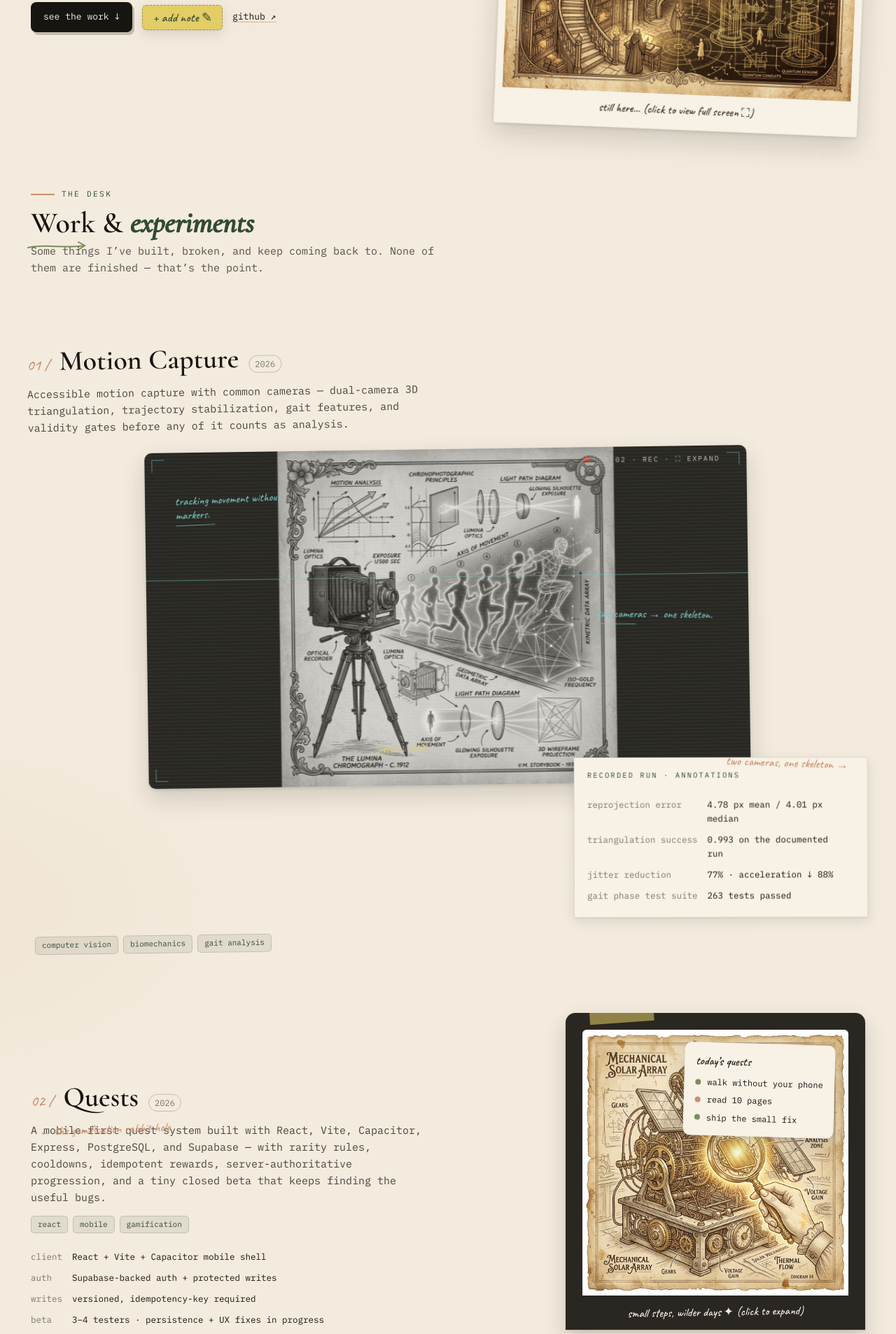
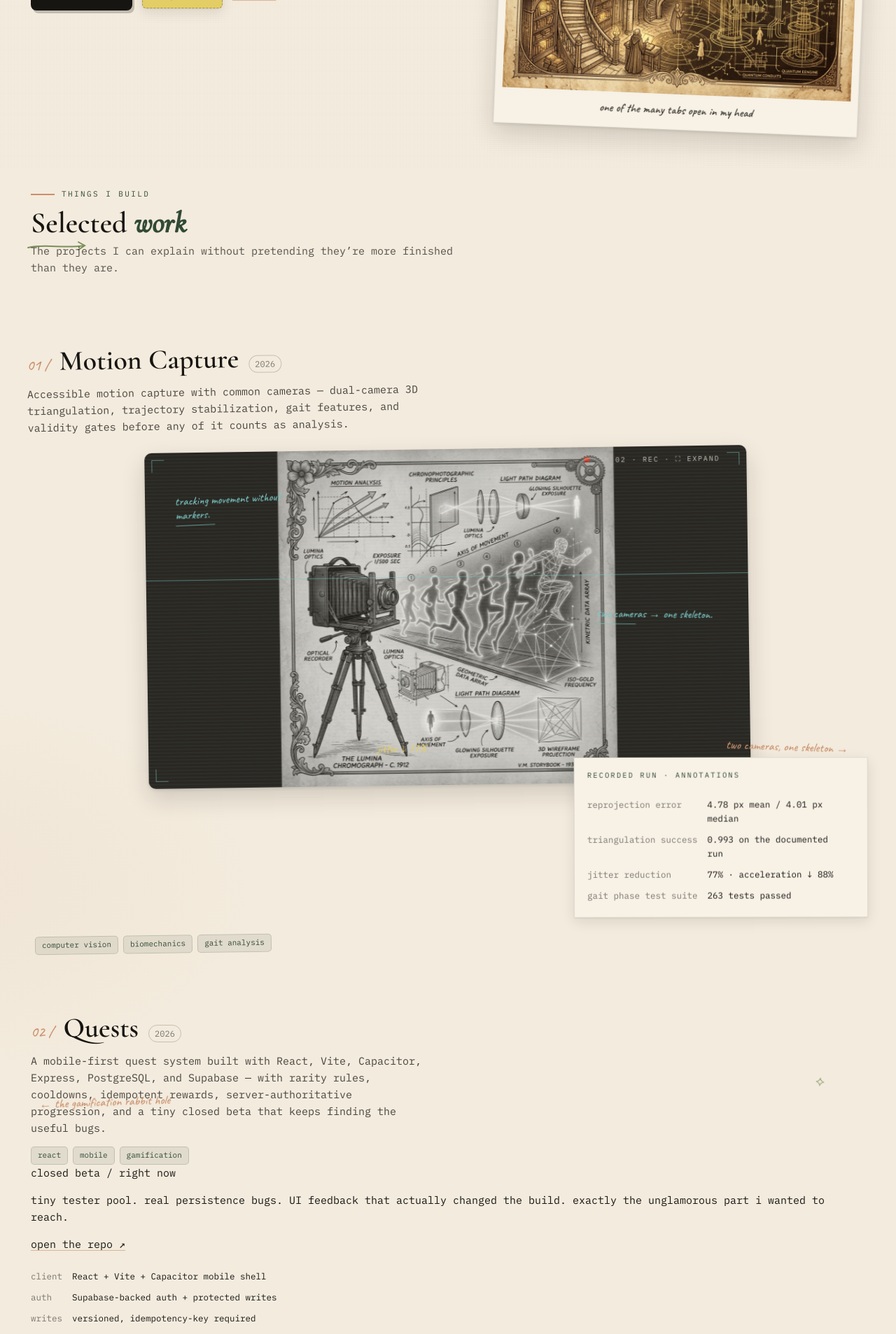
Before and after one commit to Mrudula-itsjuzme/portfolio-site, a React (Vite) app: page / in a window 1280 px wide. Shown: the part 560-2467 px from the top of the page at 70% size. Built offline with nearby package versions, Linux system fonts and the light colour scheme.

Commit message:
design: remove fake project visuals and make portfolio feel human

```diff
--- a/src/components/lab/LabPage.jsx
+++ b/src/components/lab/LabPage.jsx
@@ -137,7 +137,7 @@ function MocapProject({ p, index, onOpenLightbox }) {
         className="mocap-stage parallax-layer clickable-stage"
         style={{ marginTop: 26, cursor: "pointer" }}
         onClick={() => onOpenLightbox(0)}
-        title="Click to view full screen ⛶"
+        title="open image"
         data-magnetic
       >
         <span className="mocap-tag" aria-hidden="true">
@@ -215,70 +215,42 @@ function MocapProject({ p, index, onOpenLightbox }) {
 /* Project: Quests — cinematic / product                               */
 /* ------------------------------------------------------------------ */
 
-function QuestsProject({ p, index, onOpenLightbox }) {
+function QuestsProject({ p, index }) {
   const ref = useReveal();
   return (
     <article ref={ref} className="project project-quests reveal" aria-label={p.name}>
-      <div className="quests-wide">
-        <div>
       <div className="project-meta-row">
         <span className="project-index">{String(index).padStart(2, "0")} /</span>
         <h3 className="project-title">
-              <a href={p.github} target="_blank" rel="noreferrer">
-                {p.name}
-              </a>
+          <a href={p.github} target="_blank" rel="noreferrer">{p.name}</a>
         </h3>
         <span className="project-year">{p.year}</span>
       </div>
+
+      <div className="quests-real-grid">
+        <div>
           <p className="project-blurb">{p.blurb}</p>
           <div className="tag-row">
-            {p.tags.map((t) => (
-              <span className="tag" key={t}>
-                {t}
-              </span>
-            ))}
+            {p.tags.map((t) => <span className="tag" key={t}>{t}</span>)}
           </div>
+        </div>
+        <div className="product-note">
+          <span className="product-note-label">closed beta / right now</span>
+          <p>
+            tiny tester pool. real persistence bugs. UI feedback that actually changed the build.
+            exactly the unglamorous part i wanted to reach.
+          </p>
+          <a href={p.github} target="_blank" rel="noreferrer">open the repo ↗</a>
+        </div>
+      </div>
+
       <table className="fact-table">
         <tbody>
           {p.facts.map(([k, v]) => (
-                <tr key={k}>
-                  <td>{k}</td>
-                  <td>{v}</td>
-                </tr>
+            <tr key={k}><td>{k}</td><td>{v}</td></tr>
           ))}
         </tbody>
       </table>
-        </div>
-
-        <div
-          className="quests-frame clickable-stage"
-          data-magnetic
-          onClick={() => onOpenLightbox(1)}
-          style={{ cursor: "pointer" }}
-          title="Click to view full screen ⛶"
-        >
-          <span className="tape" style={{ left: "8%", top: -12, transform: "rotate(-4deg)" }} />
-          <img src={IMG.solar} alt={`Quests app scene — ${p.annotations[0]}`} />
-          <div className="quests-ui" aria-hidden="true">
-            <div className="ui-head">today’s quests</div>
-            <div className="ui-row"><span className="dot" /> walk without your phone</div>
-            <div className="ui-row"><span className="dot amber" /> read 10 pages</div>
-            <div className="ui-row"><span className="dot" /> ship the small fix</div>
-          </div>
-          <p
-            style={{
-              fontFamily: "var(--hand)",
-              color: "var(--cream)",
-              fontSize: 17,
-              textAlign: "center",
-              margin: "10px 0 12px",
-              transform: "rotate(-1deg)",
-            }}
-          >
-            {p.annotations[0]} ✦ (click to expand)
-          </p>
-        </div>
-      </div>
     </article>
   );
 }
@@ -371,70 +343,51 @@ function BlueprintSvg() {
   );
 }
 
-function ArchisProject({ p, index, onOpenLightbox }) {
+function ArchisProject({ p, index }) {
   const ref = useReveal();
   return (
     <article ref={ref} className="project project-archis reveal" aria-label={p.name}>
       <div className="project-meta-row">
         <span className="project-index">{String(index).padStart(2, "0")} /</span>
         <h3 className="project-title">
-          <a href={p.github} target="_blank" rel="noreferrer">
-            {p.name}
-          </a>
+          <a href={p.github} target="_blank" rel="noreferrer">{p.name}</a>
         </h3>
         <span className="project-year">{p.year}</span>
-        <a className="btn-quiet" href={p.demo} target="_blank" rel="noreferrer">
-          live prototype ↗
-        </a>
+        <a className="btn-quiet" href={p.demo} target="_blank" rel="noreferrer">prototype ↗</a>
       </div>
+
       <p className="project-blurb">{p.blurb}</p>
 
-      <div className="archis-strip" style={{ marginTop: 34 }}>
-        <div className="stage-card" data-magnetic>
-          <span className="stage-label">blueprint</span>
-          <BlueprintSvg />
+      <div className="archis-real-flow" aria-label="Archis workflow">
+        <div className="archis-step">
+          <span>01</span>
+          <strong>blueprint</strong>
+          <small>start with what the architect actually drew</small>
         </div>
-        <div className="stage-arrow" aria-hidden="true">→</div>
-        <div
-          className="stage-card clickable-stage"
-          style={{ transform: "rotate(0.8deg)", cursor: "pointer" }}
-          data-magnetic
-          onClick={() => onOpenLightbox(2)}
-          title="Click to view full screen ⛶"
-        >
-          <span className="stage-label">interpreted ⛶</span>
-          <img src={IMG.portfolio} alt="Interpreted architectural space from the blueprint" />
+        <div className="archis-flow-arrow">→</div>
+        <div className="archis-step">
+          <span>02</span>
+          <strong>interpret</strong>
+          <small>infer relationships, but keep uncertainty visible</small>
         </div>
-        <div className="stage-arrow" aria-hidden="true">→</div>
-        <div
-          className="stage-card clickable-stage"
-          style={{ transform: "rotate(-0.6deg)", cursor: "pointer" }}
-          data-magnetic
-          onClick={() => onOpenLightbox(3)}
-          title="Click to view full screen ⛶"
-        >
-          <span className="stage-label">3d / room ⛶</span>
-          <img src={IMG.eeg} alt="Semantic 3D room model derived from the plan" />
+        <div className="archis-flow-arrow">→</div>
+        <div className="archis-step">
+          <span>03</span>
+          <strong>change carefully</strong>
+          <small>make the smallest useful edit without erasing intent</small>
         </div>
       </div>
 
-      <table className="fact-table" style={{ marginTop: 20 }}>
+      <table className="fact-table">
         <tbody>
           {p.facts.map(([k, v]) => (
-            <tr key={k}>
-              <td>{k}</td>
-              <td>{v}</td>
-            </tr>
+            <tr key={k}><td>{k}</td><td>{v}</td></tr>
           ))}
         </tbody>
       </table>
 
       <div className="tag-row">
-        {p.tags.map((t) => (
-          <span className="tag" key={t}>
-            {t}
-          </span>
-        ))}
+        {p.tags.map((t) => <span className="tag" key={t}>{t}</span>)}
       </div>
     </article>
   );
@@ -455,7 +408,7 @@ export default function LabPage() {
 
   const [soundEnabled, setSoundEnabled] = useState(() => {
     try {
-      return localStorage.getItem("lab-sound") !== "off";
+      return localStorage.getItem("lab-sound") === "on";
     } catch {
       return true;
     }
@@ -602,7 +555,7 @@ export default function LabPage() {
                 style={{ position: "absolute", right: 20, top: -10, cursor: "pointer" }}
                 onClick={triggerSparkle}
               />
-              <span className="hero-hello">Hi, I’m</span>
+              <span className="hero-hello">hi. i’m</span>
               <h1 className="hero-name">
                 {identity.name}
                 <span className="scribble-x" aria-hidden="true">
@@ -610,9 +563,9 @@ export default function LabPage() {
                 </span>
               </h1>
               <p className="hero-mainline">
-                I build things because{" "}
+                I build things until{" "}
                 <span className="underline-draw">
-                  I want to know what happens if they work.
+                  I understand them.
                   <UnderlineScribble />
                 </span>
               </p>
@@ -653,7 +606,7 @@ export default function LabPage() {
                 <TiltPhoto
                   src={IMG.portfolio}
                   alt="a desk scene from one of the projects"
-                  caption="still here… (click to view full screen ⛶)"
+                  caption="one of the many tabs open in my head"
                   rotate={2.4}
                   parallax={26}
                   className="parallax-layer"
@@ -715,16 +668,16 @@ export default function LabPage() {
           {/* ---------------- featured work ---------------- */}
           <section className="lab-section" id="work" aria-label="featured work">
             <SectionHead
-              kicker="the desk"
-              title="Work &"
-              accent="experiments"
-              sub="Some things I’ve built, broken, and keep coming back to. None of them are finished — that’s the point."
+              kicker="things i build"
+              title="Selected"
+              accent="work"
+              sub="The projects I can explain without pretending they’re more finished than they are."
             />
             <MocapProject p={featuredProjects[0]} index={1} onOpenLightbox={openLightbox} />
             <span className="marginalia" style={{ right: "2%", top: "28%", transform: "rotate(2deg)" }} aria-hidden="true">
               two cameras, one skeleton →
             </span>
-            <QuestsProject p={featuredProjects[1]} index={2} onOpenLightbox={openLightbox} />
+            <QuestsProject p={featuredProjects[1]} index={2} />
             <span className="marginalia" style={{ left: "1%", top: "46%", transform: "rotate(-2deg)" }} aria-hidden="true">
               ← the gamification rabbit hole
             </span>
@@ -732,16 +685,16 @@ export default function LabPage() {
             <span className="marginalia" style={{ right: "3%", top: "62%", transform: "rotate(1.5deg)" }} aria-hidden="true">
               attack, defend, then understand ↓
             </span>
-            <ArchisProject p={featuredProjects[3]} index={4} onOpenLightbox={openLightbox} />
+            <ArchisProject p={featuredProjects[3]} index={4} />
           </section>
 
           {/* ---------------- research + community ---------------- */}
           <section className="lab-section" id="research" aria-label="research and community">
             <SectionHead
-              kicker="the shelf"
-              title="Research &"
-              accent="people"
-              sub="Papers I’ve published, and the communities I help keep alive."
+              kicker="research + people"
+              title="Things I’ve"
+              accent="worked on"
+              sub="Published work, ongoing research, and communities I’ve helped build."
             />
             <div className="two-col">
               <div className="paper-block block-tilt-l reveal">
@@ -787,10 +740,10 @@ export default function LabPage() {
           {/* ---------------- words + experiments ---------------- */}
           <section className="lab-section" id="words" aria-label="writing and experiments">
             <SectionHead
-              kicker="the margins"
-              title="Words &"
-              accent="unfinished things"
-              sub="Writing I keep doing, experiments currently on the bench, and ideas that refuse to leave."
+              kicker="outside the code"
+              title="Writing &"
+              accent="loose ends"
+              sub="Notes, essays, and ideas I haven’t managed to stop thinking about."
             />
             <div className="two-col">
               <div className="paper-block block-tilt-r reveal" style={{ position: "relative" }}>
@@ -874,7 +827,7 @@ export default function LabPage() {
           {/* ---------------- desk drawer: side repos ---------------- */}
           <section className="lab-section" aria-label="more experiments on github">
             <div className="drawer reveal">
-              <span className="drawer-label">the drawer ↓ (everything else that compiles):</span>
+              <span className="drawer-label">other repos i still like →</span>
               {sideRepos.map((r) => (
                 <a
                   key={r.name}
```
Lines whose indentation alone changed are shown as unchanged.
